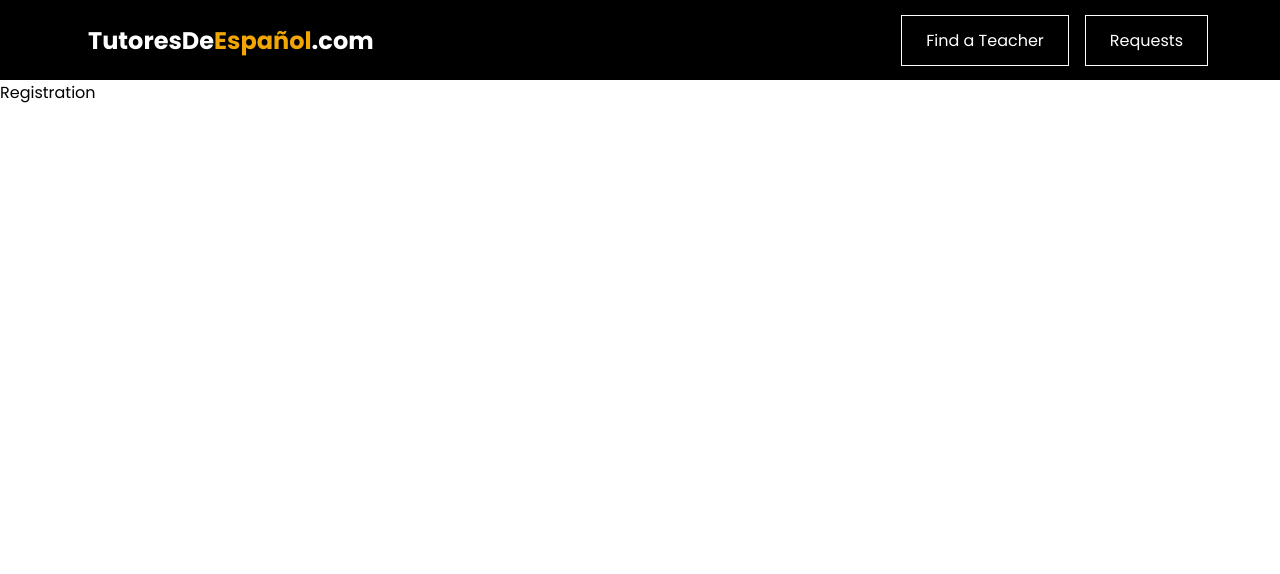
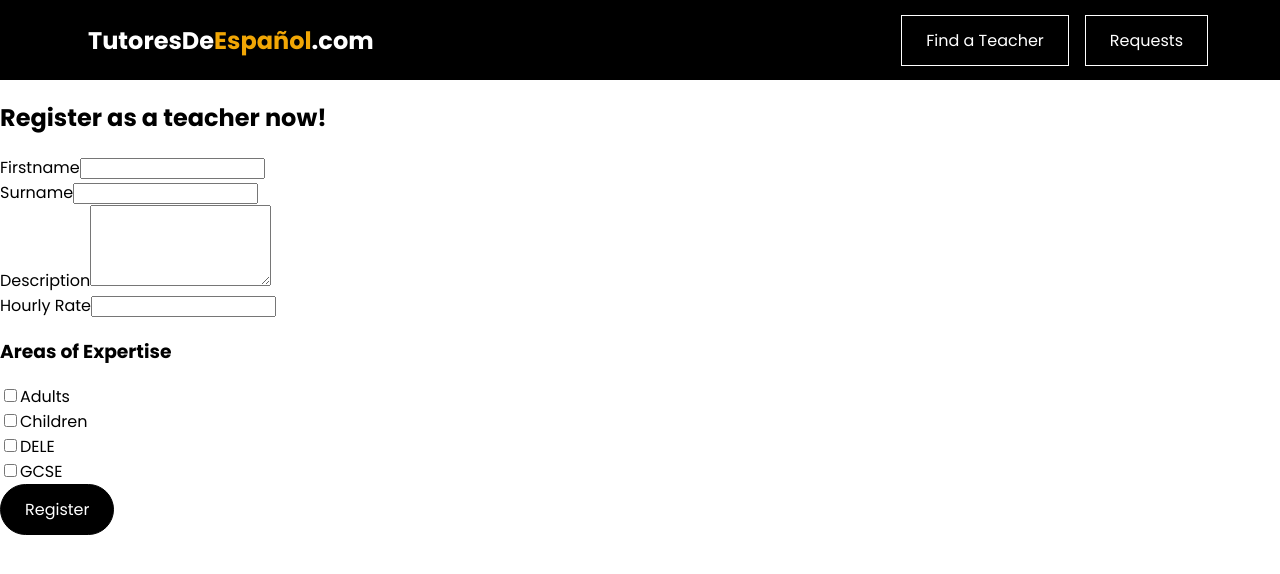
Before and after one commit to ElJefe111944/teacher-finder-app, a Vue app: page /register in a window 1280 px wide. Shown: the top 574 px of the page. Built offline with nearby package versions, Linux system fonts and the light colour scheme.

Commit message:
TeacherForm component created and added to TeacherRegistration component

```diff
--- a/src/components/teachers/TeacherForm.vue
+++ b/src/components/teachers/TeacherForm.vue
@@ -1,16 +1,16 @@
 <template>
-    <form>
+    <form @submit.prevent="submitForm">
         <div class="form-control">
             <label for="firstName">Firstname</label>
-            <input type="text" id="firstName" v-model="firstName">
+            <input type="text" id="firstName" v-model.trim="firstName">
         </div>
         <div class="form-control">
             <label for="lastName">Surname</label>
-            <input type="text" id="lastName" v-model="lastName">
+            <input type="text" id="lastName" v-model.trim="lastName">
         </div>
         <div class="form-control">
             <label for="description">Description</label>
-            <textarea name="description" id="description" rows="5" v-model="description"></textarea>
+            <textarea name="description" id="description" rows="5" v-model.trim="description"></textarea>
         </div>
         <div class="form-control">
             <label for="rate">Hourly Rate</label>
@@ -20,19 +20,19 @@
             <h3>Areas of Expertise</h3>
             <!-- check box section -->
             <div>
-                <input type="checkbox" name="adults" id="adults">
+                <input type="checkbox" name="adults" id="adults" v-model="areas">
                 <label for="adults">Adults</label>
             </div>
             <div>
-                <input type="checkbox" name="children" id="children">
+                <input type="checkbox" name="children" id="children" v-model="areas">
                 <label for="children">Children</label>
             </div>
             <div>
-                <input type="checkbox" name="dele" id="dele">
+                <input type="checkbox" name="dele" id="dele" v-model="areas">
                 <label for="dele">DELE</label>
             </div>
             <div>
-                <input type="checkbox" name="gcse" id="gcse">
+                <input type="checkbox" name="gcse" id="gcse" v-model="areas">
                 <label for="gcse">GCSE</label>
             </div>
         </div>
@@ -52,6 +52,18 @@ export default {
             rate: null,
             areas: [],
         }
+    },
+    methods: {
+        submitForm(){
+            const formData = {
+                first: this.firstName,
+                last: this.lastName,
+                desc: this.description,
+                rate: this.rate,
+                areas: this.areas,
+            };
+            console.log(formData);
+        }
     }
 };
 </script>
--- a/src/pages/teachers/TeacherRegistration.vue
+++ b/src/pages/teachers/TeacherRegistration.vue
@@ -1,7 +1,18 @@
 <template>
-    Registration
+    <section>
+        <h2>Register as a teacher now!</h2>
+        <TeacherForm />
+    </section>
 </template>
 
 <script>
+import TeacherForm from '@/components/teachers/TeacherForm.vue';
+
+export default {
+    components: {
+        TeacherForm,
+    }
+
+}
 
 </script>
```
